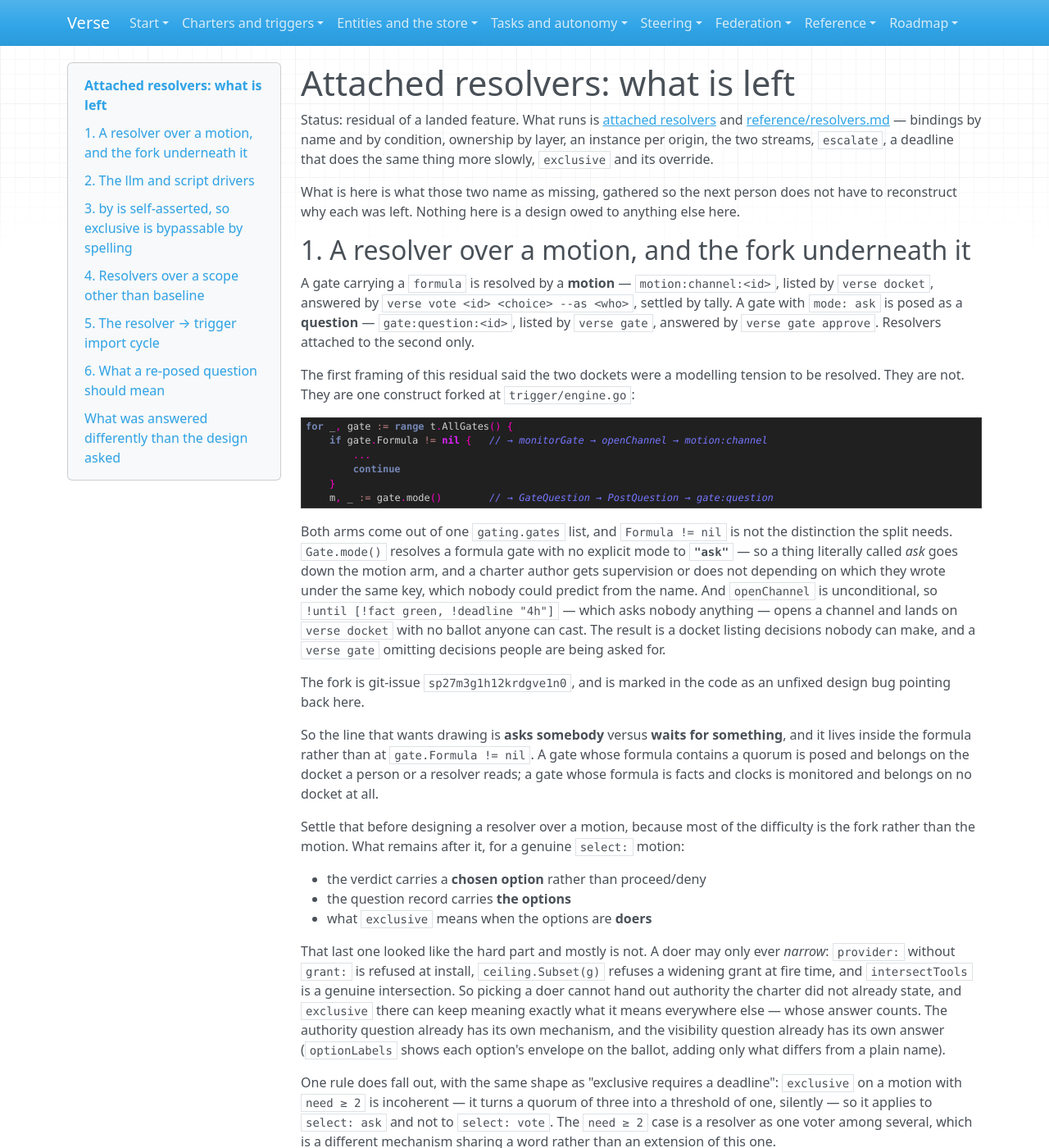
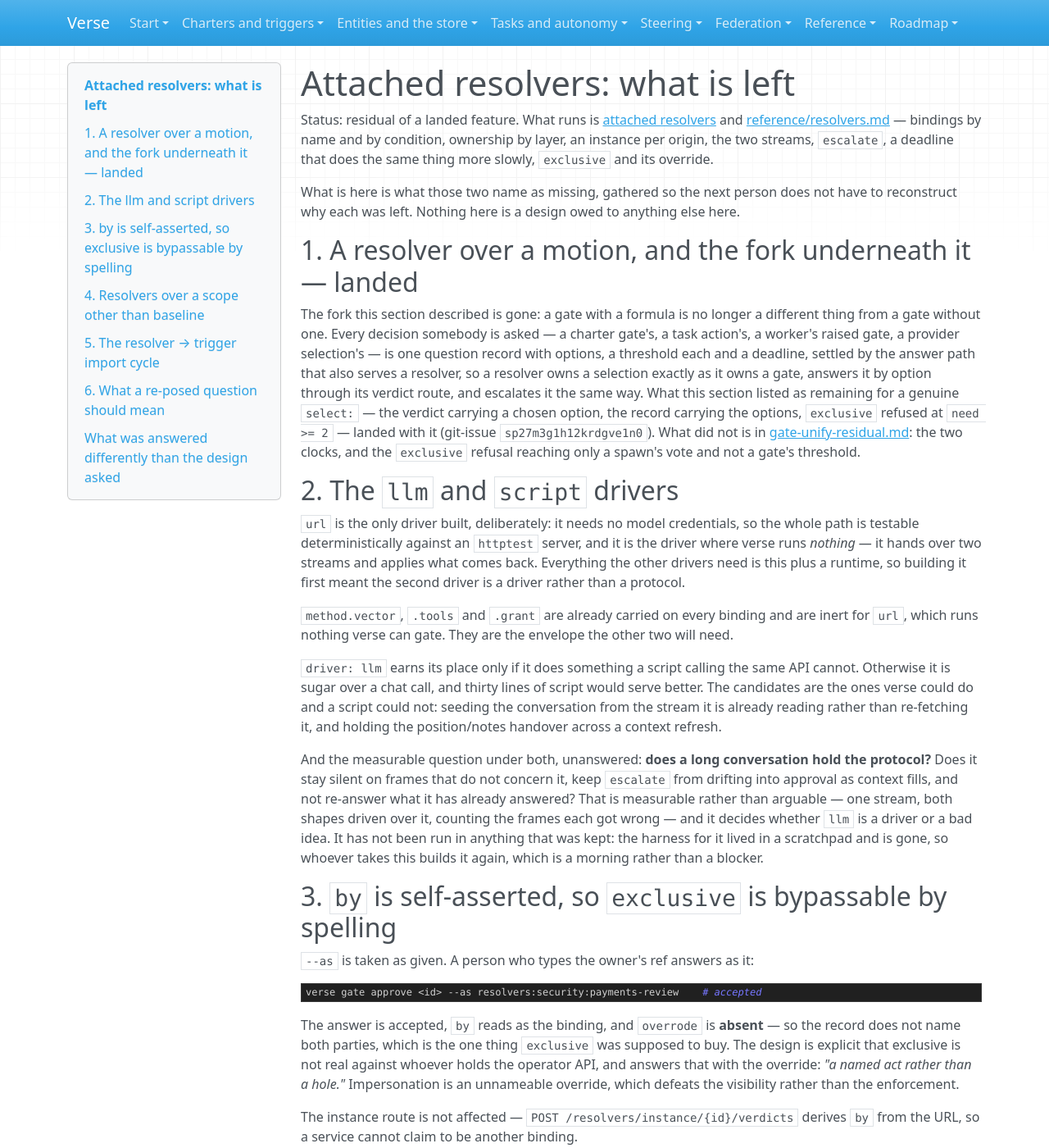
Before and after one commit to signadot/viff, an MkDocs documentation site: the page built from docs/working/attached-resolvers-residual.md, in a window 1280 px wide and 1400 px high. Shown: the whole window at 82% size. Built offline with MkDocs 1.6.1, drawn with Linux system fonts in a browser that asks for light colours; some of the changed text lies outside the part shown.

Commit message:
docs: the gate record lands; its plan retires and a residual records what is left
The six steps of the plan are in, so the plan goes and docs/ says what is true.
What the plan named and the landing did not build — the runtime vector gate, where
the record lives, two clocks on one record, what an exclusive binding does not
refuse — is docs/working/gate-unify-residual.md, indexed beside the others. The
attached-resolvers residual's first section, the fork this was the fix for, now
says so and points on.

Co-Authored-By: Claude Fable 5.1 <noreply@anthropic.com>
Claude-Session: https://claude.ai/code/session_01CojdK2kYhDydf89iyz9c4z

````diff
--- a/docs/working/attached-resolvers-residual.md
+++ b/docs/working/attached-resolvers-residual.md
@@ -8,68 +8,18 @@ bindings by name and by condition, ownership by layer, an instance per origin, t
 What is here is what those two name as missing, gathered so the next person does not have to
 reconstruct why each was left. Nothing here is a design owed to anything else here.
 
-## 1. A resolver over a motion, and the fork underneath it
+## 1. A resolver over a motion, and the fork underneath it — landed
 
-A gate carrying a `formula` is resolved by a **motion** — `motion:channel:<id>`, listed by
-`verse docket`, answered by `verse vote <id> <choice> --as <who>`, settled by tally. A gate with
-`mode: ask` is posed as a **question** — `gate:question:<id>`, listed by `verse gate`, answered
-by `verse gate approve`. Resolvers attached to the second only.
-
-The first framing of this residual said the two dockets were a modelling tension to be resolved.
-They are not. They are one construct forked at `trigger/engine.go`:
-
-```go
-for _, gate := range t.AllGates() {
-    if gate.Formula != nil {   // → monitorGate → openChannel → motion:channel
-        ...
-        continue
-    }
-    m, _ := gate.mode()        // → GateQuestion → PostQuestion → gate:question
-```
-
-Both arms come out of one `gating.gates` list, and `Formula != nil` is not the distinction the
-split needs. `Gate.mode()` resolves a formula gate with no explicit mode to **`"ask"`** — so a
-thing literally called *ask* goes down the motion arm, and a charter author gets supervision or
-does not depending on which they wrote under the same key, which nobody could predict from the
-name. And `openChannel` is unconditional, so `!until [!fact green, !deadline "4h"]` — which asks
-nobody anything — opens a channel and lands on `verse docket` with no ballot anyone can cast. The
-result is a docket listing decisions nobody can make, and a `verse gate` omitting decisions
-people are being asked for.
-
-The fork is git-issue `sp27m3g1h12krdgve1n0`, and is marked in the code as an unfixed design
-bug pointing back here.
-
-So the line that wants drawing is **asks somebody** versus **waits for something**, and it lives
-inside the formula rather than at `gate.Formula != nil`. A gate whose formula contains a quorum
-is posed and belongs on the docket a person or a resolver reads; a gate whose formula is facts
-and clocks is monitored and belongs on no docket at all.
-
-Settle that before designing a resolver over a motion, because most of the difficulty is the
-fork rather than the motion. What remains after it, for a genuine `select:` motion:
-
-- the verdict carries a **chosen option** rather than proceed/deny
-- the question record carries **the options**
-- what `exclusive` means when the options are **doers**
-
-That last one looked like the hard part and mostly is not. A doer may only ever *narrow*:
-`provider:` without `grant:` is refused at install, `ceiling.Subset(g)` refuses a widening grant
-at fire time, and `intersectTools` is a genuine intersection. So picking a doer cannot hand out
-authority the charter did not already state, and `exclusive` there can keep meaning exactly what
-it means everywhere else — whose answer counts. The authority question already has its own
-mechanism, and the visibility question already has its own answer (`optionLabels` shows each
-option's envelope on the ballot, adding only what differs from a plain name).
-
-One rule does fall out, with the same shape as "exclusive requires a deadline": `exclusive` on a
-motion with `need ≥ 2` is incoherent — it turns a quorum of three into a threshold of one,
-silently — so it applies to `select: ask` and not to `select: vote`. The `need ≥ 2` case is a
-resolver as one voter among several, which is a different mechanism sharing a word rather than
-an extension of this one.
-
-**Two clocks**, which survives every version of this and is not addressed anywhere: a provider
-selection's `within` means *no pick, no spawn*, and a resolver's `deadline.within` means
-*somebody else decides*. Both would be armed on one decision, disagreeing about what silence
-means. It is latent on the whether-axis too, since a formula gate can carry `!deadline "4h"`
-with a `deny` default.
+The fork this section described is gone: a gate with a formula is no longer a different thing
+from a gate without one. Every decision somebody is asked — a charter gate's, a task action's, a
+worker's raised gate, a provider selection's — is one question record with options, a
+threshold each and a deadline, settled by the answer path that also serves a resolver, so a
+resolver owns a selection exactly as it owns a gate, answers it by option through its verdict
+route, and escalates it the same way. What this section listed as remaining for a genuine
+`select:` — the verdict carrying a chosen option, the record carrying the options,
+`exclusive` refused at `need >= 2` — landed with it (git-issue `sp27m3g1h12krdgve1n0`). What
+did not is in [gate-unify-residual.md](gate-unify-residual.md): the two clocks, and the
+`exclusive` refusal reaching only a spawn's vote and not a gate's threshold.
 
 ## 2. The `llm` and `script` drivers
 
````
Also changed, not shown: docs/README.md (+2 -1 lines), docs/working/README.md (+3 -2 lines), docs/working/gate-unify-residual.md (added, +80 -0 lines).
